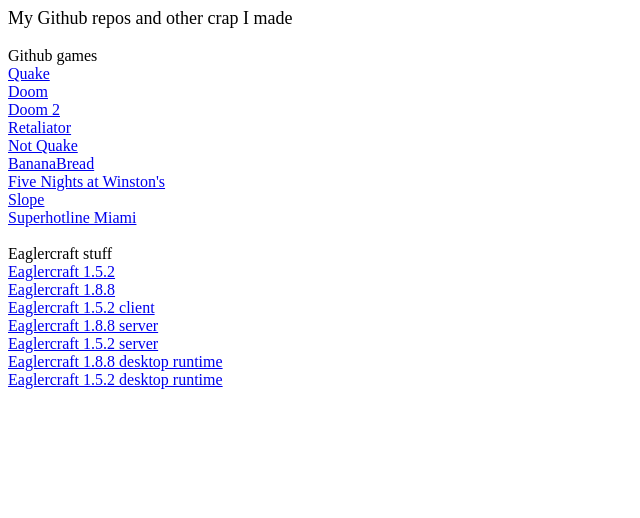
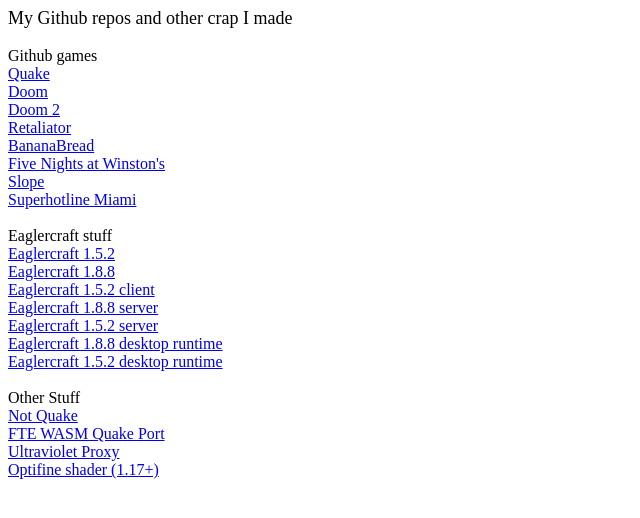
Before and after one commit to catfoolyou/catfoolyou.github.io, a plain HTML site: page index.html in a window 1280 px wide. Shown: the whole page, without its empty margins (0-640 px from the left). Drawn offline with Linux system fonts and the light colour scheme.

Commit message:
Update index.html

```diff
--- a/index.html
+++ b/index.html
@@ -12,8 +12,6 @@
 <a href="https://catfoolyou.github.io/Doom-2/">Doom 2</a>
 <br>
 <a href="https://catfoolyou.github.io/Browser-Retal/">Retaliator</a>
-<br>
-<a href="https://catfoolyou.github.io/Quack/">Not Quake</a>
 <br>
 <a href="https://catfoolyou.github.io/BananaBread-Cube2/">BananaBread</a>
 <br>
@@ -39,3 +37,15 @@
 <a href="https://github.com/catfoolyou/EaglercraftX-Desktop-Runtime">Eaglercraft 1.8.8 desktop runtime</a>
 <br>
 <a href="https://github.com/catfoolyou/Eaglercraft-Desktop-Runtime">Eaglercraft 1.5.2 desktop runtime</a>
+<br>
+<br>
+<font size="3">Other Stuff</font>
+<br>
+<a href="https://catfoolyou.github.io/Quack/">Not Quake</a>
+<br>
+<a href="https://catfoolyou.github.io/FTE-WASM-Test/">FTE WASM Quake Port</a>
+<br>
+<a href="https://github.com/catfoolyou/Ultraviolet-App">Ultraviolet Proxy</a>
+<br>
+<a href="https://github.com/catfoolyou/Overhaul-shader">Optifine shader (1.17+)</a>
+<br>
```
